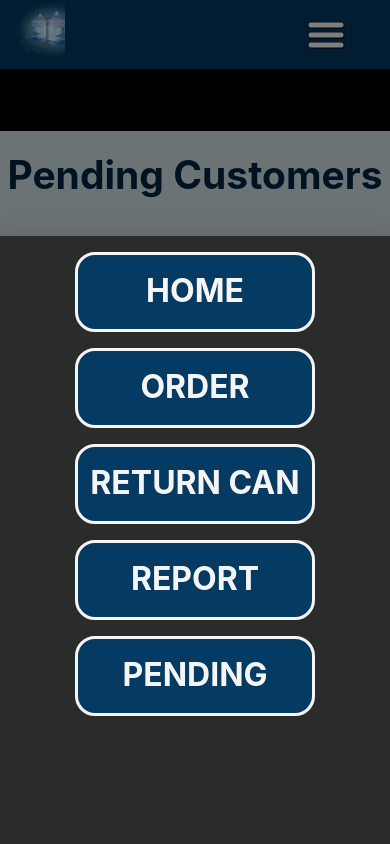
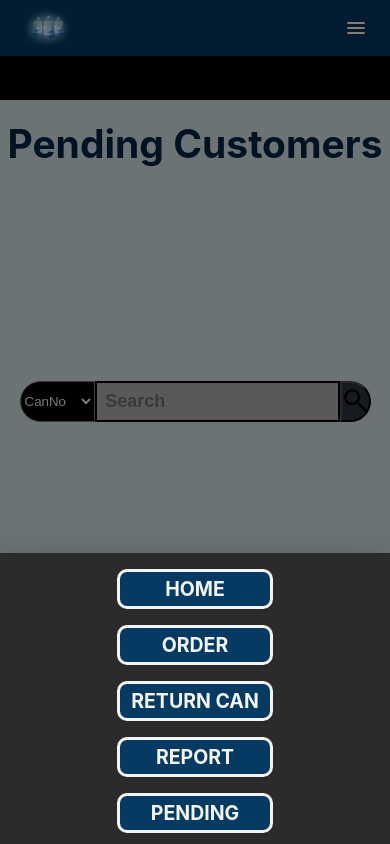
Before and after one commit to Jagadish-Ch/mywaterplant, a React (Create React App) app in the folder frontend/: page /pending in a window 390 px wide. Both pictures are taken after a click on the button 205 px from the left and 34 px from the top of the page. Built offline with nearby package versions, Linux system fonts and the light colour scheme; no server answers.

Commit message:
2.responsive (font adjusted)

```diff
--- a/frontend/src/Components/AppBar.js
+++ b/frontend/src/Components/AppBar.js
@@ -82,7 +82,7 @@ export default function SearchAppBar() {
       onClick={toggleDrawer(anchor, false)}
       onKeyDown={toggleDrawer(anchor, false)}
     >
-      <List style={{paddingBottom:'120px'}}>
+      <List style={{paddingBottom:'3px'}}>
           <ListItemButton style={{justifyContent:'center'}} className='list-btn'>
             <Link to='/home' className='s-nav-btn'>HOME</Link>
           </ListItemButton>
@@ -120,15 +120,8 @@ export default function SearchAppBar() {
 
     <Box sx={{ flexGrow: 1 }}>
       <AppBar style={{backgroundColor:'#053A63'}} position="static">
-        <Toolbar style={{display:'flex',justifyContent:'space-between',maxHeight:'20vh'}}>
-          <Typography
-            variant="h6"
-            noWrap
-            component="div"
-            sx={{ flexGrow: 1, display: {sm: 'block' } }}
-          >
-            <img height={60} width={80} src ={logo}/>
-          </Typography>
+        <Toolbar style={{display:'flex',justifyContent:'space-between'}}>
+
 
           {/*<Search>
             <SearchIconWrapper>
@@ -142,15 +135,16 @@ export default function SearchAppBar() {
           </Search>*/}
 
           <IconButton
-            style={{paddingLeft:'65vw'}}
-            size="large"
-            edge="start"
+            style={{width:'100%'}}
+            size="medium"
+            edge="end"
             color="inherit"
             aria-label="open drawer"
             sx={{ mr: 2 }}
             onClick={toggleDrawer(anchor, true)}
           >
-            <img height={40} width={40} src={menuBarIcon}/>
+            <img style={{marginRight:'80%'}} height={40} width={50} src ={logo}/>
+            <img height={20} width={20} src={menuBarIcon}/>
           </IconButton>
         </Toolbar>
       </AppBar>
--- a/frontend/src/Components/Home.js
+++ b/frontend/src/Components/Home.js
@@ -12,7 +12,7 @@ const Home = () => {
           scrollamount='8'
           width='100%'
           direction='left'
-          height='100px'
+          height='100%'
           ><h1 className='home-text-shadow'><span>&#9827;</span> Sri Vigneswara Water Plant <span>&#9827;</span> </h1></marquee>
       </div>
 
--- a/frontend/src/Components/SearchBar.js
+++ b/frontend/src/Components/SearchBar.js
@@ -7,7 +7,7 @@ const SearchBar = (props) => {
     props.setOption(e.target.value)
   }
   return (
-    <div>
+    <div className='searchBar'>
       <div className="searchBox">
         <select className='dropdown searchInput' value={props.Option} onChange={handleInput}>
           <option className='dd-body' value='CanNo'>CanNo</option>
@@ -22,6 +22,20 @@ const SearchBar = (props) => {
             </i>
         </button>
         </div>
+        <div className='mbl-searchBox'>
+        <select className='select-dd' value={props.Option} onChange={handleInput}>
+          <option className='dd-body' value='CanNo'>CanNo</option>
+          <option className='dd-body' value='Date'>Date</option>
+          <option className='dd-body' value='All'>All</option>
+        </select>
+        <input className="mbl-sb-input" type="text" name="" onChange={props.Filter} placeholder="Search"/>
+
+        <button className="s-icon" href="#">
+            <i className="mbl-s-icon">
+            <img className='search-icon' src={searchIcon}></img>
+            </i>
+        </button>
+        </div>
     </div>
   )
 }
--- a/frontend/src/Styles/AppBar.css
+++ b/frontend/src/Styles/AppBar.css
@@ -1,15 +1,14 @@
 .list-btn{
     padding: 12px;
-
 }
 .s-nav-btn{
-    font-size: xx-large;
+    font-size: 5vw;
     font-weight: bold;
-    height: 80px;
-    width: 240px;
+    height: auto;
+    width: 40vw;
     text-align: center;
-    padding-top: 16px;
-    border-radius: 20px;
+    padding: 5px;
+    border-radius: 10px;
     border: 3px solid whitesmoke;
     background-color: #053A63; /* #053A63 */
     color: whitesmoke;
--- a/frontend/src/Styles/FinalReport.css
+++ b/frontend/src/Styles/FinalReport.css
@@ -12,7 +12,7 @@
         left: 0px;
         color: whitesmoke;
         background-color: black;
-        font-size: 2em;
+        font-size: 5vw;
 
     }
 }
--- a/frontend/src/Styles/Home.css
+++ b/frontend/src/Styles/Home.css
@@ -99,17 +99,18 @@ body {
   }
 
   @media screen and (max-width: 600px){
+    .home-title{
+      font-size: 5vw;
+    }
     #myVideo{
       height: 90%;
     }
     .default{
-      min-height: 8vh;
-      min-width: 40vw;
-      font-size: 5.5vw;
+      height: auto;
+      width: 40vw;
+      font-size: 4vw;
     }
     .btns{
-
-      margin-top: 35em;
-      padding:30%
+      padding:25%
     }
   }
--- a/frontend/src/Styles/MBLCardData.css
+++ b/frontend/src/Styles/MBLCardData.css
@@ -4,13 +4,16 @@
     padding: 0px;
 }
 @media  screen and (max-width: 600px) {
+.report-pg-title{
+    font-size: 8vw;
+}
 table{
     margin:2em 3%;
 }
 
 .table{
     padding: 12px;
-    font-size: 6vw;
+    font-size: 4vw;
     /*max-width: fit-content;*/
     border-collapse: collapse;
 }
@@ -25,7 +28,7 @@ table{
     display: block;
     max-width: 100%;
     padding:3px;
-    outline:none;
+    outline-width: 0.5px;
 
 }
 .table tr .e-space{
@@ -45,7 +48,10 @@ table{
     border-top-right-radius: 40px;
 }
 .table .tbl-data{
-    color: black;
+    font-size: 3vh;
+    font-weight: 600;
+    height: 5rem;
+    color: #433500;
     text-align: right;
     padding: 14px;
     padding-left: 50%;
@@ -64,7 +70,7 @@ table{
     left: 0;
     width: 50%;
     padding-left: 15px;
-    font-weight: 900;
+    font-weight: 700;
 
 }
 .table .reason-block{
@@ -86,8 +92,9 @@ table{
 .table .tbl-save-btn{
     background-color: rgb(14, 154, 14);
     color: whitesmoke;
+    height: auto;
     min-width: 20vw;
-    font-size: 6vw;
+    font-size: 5vw;
     padding: 13px;
     margin:8px;
     border: 1px solid whitesmoke;
@@ -99,9 +106,10 @@ table{
 }
 .table .tbl-delete-btn{
     background-color: red;
+    height: auto;
     min-width: 15vw;
     color: whitesmoke;
-    font-size: 6vw;
+    font-size: 5vw;
     padding: 13px;
     border: 1px solid whitesmoke;
 
--- a/frontend/src/Styles/OrderPromptForm.css
+++ b/frontend/src/Styles/OrderPromptForm.css
@@ -130,16 +130,13 @@ div.input-block input::selection{
 
 @media screen and (max-width: 600px){ /*479*/
   .order-pg1{
-    margin-top: 170%;
-    max-height: 40vh;
+    height: auto;
     max-width: 90vw;
-    font-size: 10vw;
   }
   .order-title{
     font-size: 10vw;
-
-    margin-bottom: 30px;
-
+    padding: 0px;
+    margin-bottom: 50%;
   }
 
 
--- a/frontend/src/Styles/ScrollToTop.css
+++ b/frontend/src/Styles/ScrollToTop.css
@@ -11,8 +11,8 @@
 }
 
 .up-arrow{
-    height:8em;
-    width: 7em;
+    max-height:10vh;
+    max-width: 10vw;
     border-radius: 100%;
 }
 
--- a/frontend/src/Styles/SearchBar.css
+++ b/frontend/src/Styles/SearchBar.css
@@ -1,3 +1,6 @@
+.mbl-searchBox{
+    display: none;
+}
 .searchBox {
     position: absolute;
     top: 24%;
@@ -70,7 +73,34 @@
 }
 
 @media screen and (max-width: 600px){ /*479*/
-    .dropdown{
+    .searchBox{
+        display: none;
+    }
+    .mbl-searchBox{
+        display: flex;
+        padding: 5%;
+    }
+    .select-dd{
+        width: 25%;
+        background-color: black;
+        color: whitesmoke;
+        border-radius:40px 0px 0px 40px;
+    }
+    .mbl-sb-input{
+        width:80%;
+        padding: 8px;
+        font-size: large;
+        font-weight: 600;
+        border: 2px solid black;
+        background-color: #b4b3b3;
+        color: black;
+    }
+    .s-icon{
+        background-color: #2f3640;
+
+        border-radius:0px 40px 40px  0px  ;
+    }
+    /*.dropdown{
         height: 1.2em;
     }
     .searchBox:hover > .dropdown {
@@ -101,6 +131,6 @@
     }
     .search-icon{
         height: 3em;
-    }
+    }*/
 
 }
--- a/frontend/src/Styles/Styles.css
+++ b/frontend/src/Styles/Styles.css
@@ -133,17 +133,18 @@ img.menu-icon{
 /* Home Page */
 .empty-space{
   display: grid;
-  grid-template-columns: repeat(4, 1fr);
+  grid-template-columns: repeat(5, 1fr);
   gap: 10px;
   grid-auto-rows: 200px;
   grid-template-areas:
-    ". a a ."
-    ". a a .";
+    ". . a ."
+    ". . a .";
 }
 .center-box{
   grid-area: a;
-  align-self: center;
-  justify-self: center;
+  align-content: center; /**/
+  justify-content: center;
+  max-width: max-content;
   border:3px solid black;
   border-top-right-radius: 25%;
   border-bottom-left-radius: 25%;
@@ -158,13 +159,24 @@ img.menu-icon{
 }
 /* Nav Buttons */
 @media screen and (max-width: 600px){
+  .empty-space{
+    display: block;
+    padding: 5%;
+  }
+  .center-box{
+    align-items: center;
+    justify-content: center;
+  }
   .nav-bar{
     display: none;
   }
   .btn-2{
     width: 35vw;
-    height: 8vh;
+    height: auto;
     font-size: 7vw;
+  }
+  .custom-btn{
+    padding:7px
   }
   /*.empty-space.order{
     margin-top: -25%;
```
